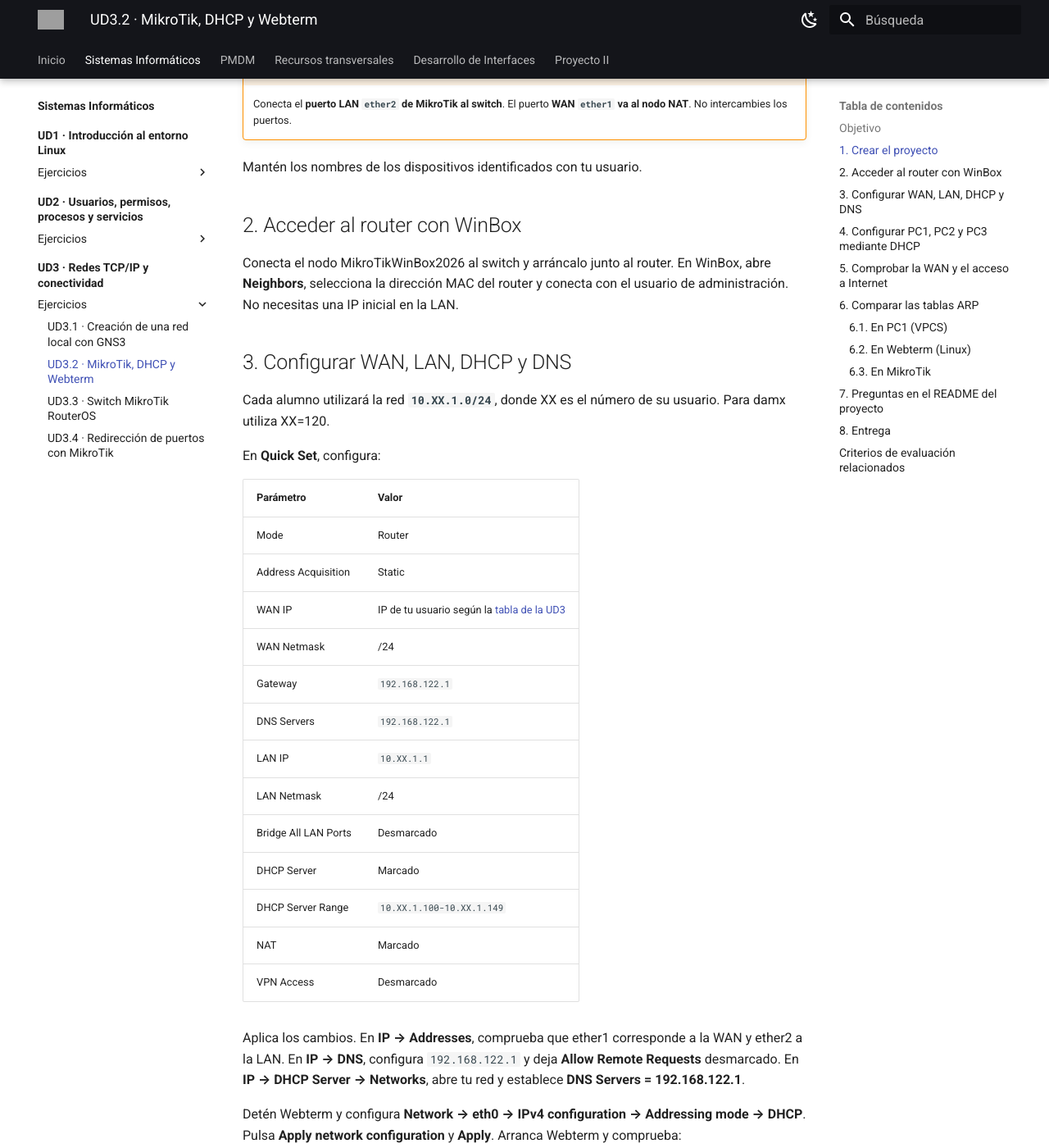
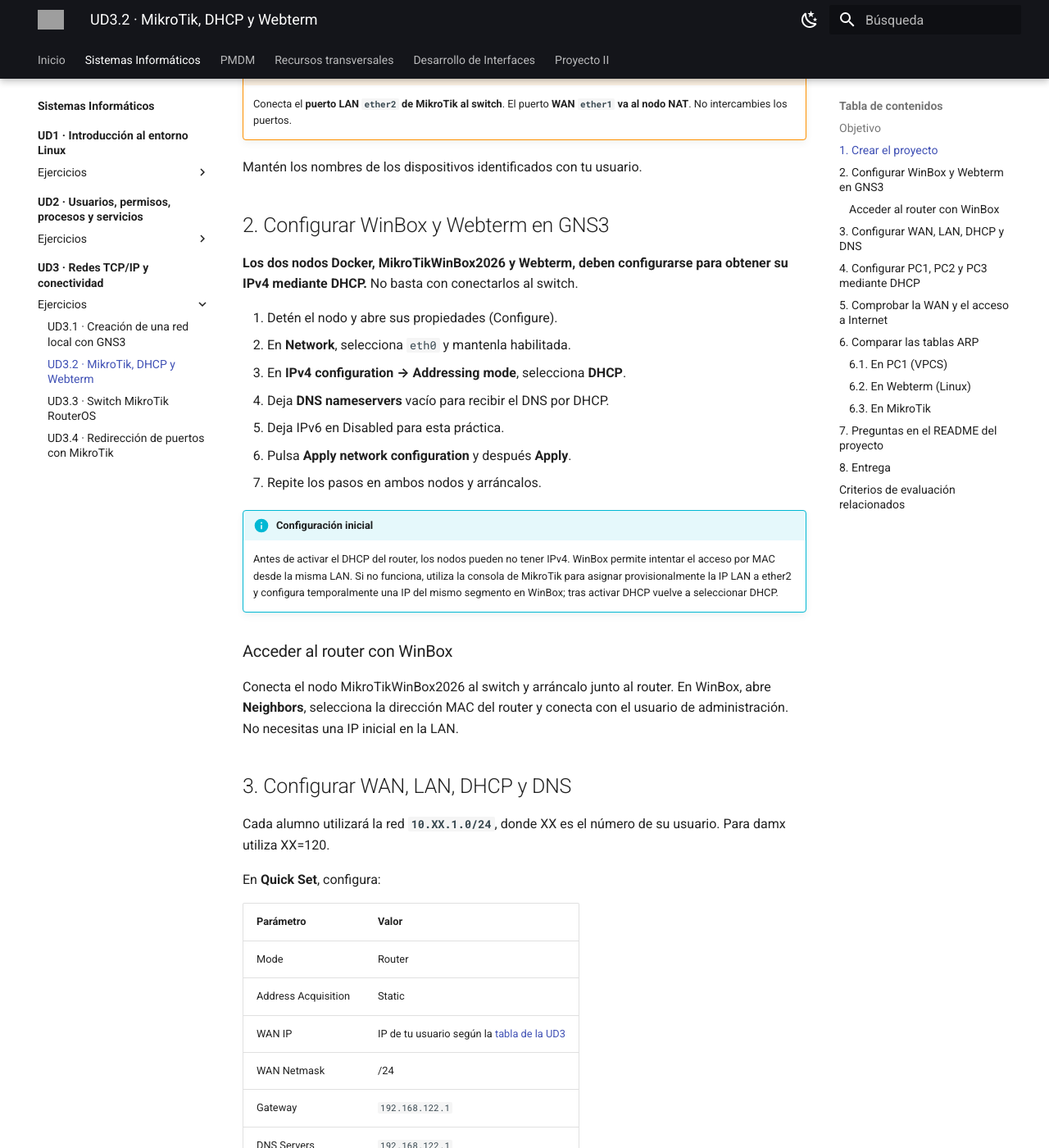
Before and after one commit to erciapps/web-home, an MkDocs documentation site: the page built from docs/si/ud3/ejercicios/ud3_2.md, in a window 1280 px wide and 1400 px high, scrolled down 1187 px. Shown: the whole window at 82% size. Built offline with MkDocs 1.6.1 and Material for MkDocs 9.7.7, drawn with Linux system fonts in a browser that asks for light colours; some of the changed text lies outside the part shown; grey boxes are pictures that could not be loaded.

Commit message:
UD3.2: aclarar DHCP en WinBox y Webterm y diagnostico de acceso

```diff
--- a/docs/si/ud3/ejercicios/ud3_2.md
+++ b/docs/si/ud3/ejercicios/ud3_2.md
@@ -7,7 +7,7 @@
 
 ## Objetivo
 
-Ampliar la red local de la UD3.1 añadiendo un **router MikroTik**, configurar el servicio **DHCP**, administrarlo mediante **WinBox** y utilizar Webterm para las comprobaciones y comparar las tablas ARP de los ordenadores y del router. Comprobar también la conexión entre la LAN e Internet.
+Ampliar la red local de la UD3.1 añadiendo un **router MikroTik**, configurar el servicio **DHCP**, administrarlo mediante **WinBox** y utilizar Webterm para las comprobaciones. Comparar las tablas ARP de los ordenadores y del router. Comprobar también la conexión entre la LAN e Internet.
 
 ## 1. Crear el proyecto
 
@@ -41,7 +41,22 @@ Realiza las conexiones de esta forma:
 
 Mantén los nombres de los dispositivos identificados con tu usuario.
 
-## 2. Acceder al router con WinBox
+## 2. Configurar WinBox y Webterm en GNS3
+
+**Los dos nodos Docker, MikroTikWinBox2026 y Webterm, deben configurarse para obtener su IPv4 mediante DHCP.** No basta con conectarlos al switch.
+
+1. Detén el nodo y abre sus propiedades (Configure).
+2. En **Network**, selecciona `eth0` y mantenla habilitada.
+3. En **IPv4 configuration → Addressing mode**, selecciona **DHCP**.
+4. Deja **DNS nameservers** vacío para recibir el DNS por DHCP.
+5. Deja IPv6 en Disabled para esta práctica.
+6. Pulsa **Apply network configuration** y después **Apply**.
+7. Repite los pasos en ambos nodos y arráncalos.
+
+!!! info "Configuración inicial"
+    Antes de activar el DHCP del router, los nodos pueden no tener IPv4. WinBox permite intentar el acceso por MAC desde la misma LAN. Si no funciona, utiliza la consola de MikroTik para asignar provisionalmente la IP LAN a ether2 y configura temporalmente una IP del mismo segmento en WinBox; tras activar DHCP vuelve a seleccionar DHCP.
+
+### Acceder al router con WinBox
 
 Conecta el nodo MikroTikWinBox2026 al switch y arráncalo junto al router. En WinBox, abre **Neighbors**, selecciona la dirección MAC del router y conecta con el usuario de administración. No necesitas una IP inicial en la LAN.
 
@@ -69,7 +84,7 @@ En **Quick Set**, configura:
 
 Aplica los cambios. En **IP → Addresses**, comprueba que ether1 corresponde a la WAN y ether2 a la LAN. En **IP → DNS**, configura `192.168.122.1` y deja **Allow Remote Requests** desmarcado. En **IP → DHCP Server → Networks**, abre tu red y establece **DNS Servers = 192.168.122.1**.
 
-Detén Webterm y configura **Network → eth0 → IPv4 configuration → Addressing mode → DHCP**. Pulsa **Apply network configuration** y **Apply**. Arranca Webterm y comprueba:
+Una vez activado el DHCP, reinicia WinBox y Webterm si no han obtenido dirección. Puedes conectarte al router por su IP LAN `10.XX.1.1` desde WinBox. Comprueba desde la terminal de Webterm:
 
 ~~~bash
 ip addr
@@ -77,7 +92,7 @@ ip route
 cat /etc/resolv.conf
 ~~~
 
-El DNS recibido debe ser `192.168.122.1`.
+El DNS recibido debe ser `192.168.122.1`. Comprueba en **IP → DHCP Server → Leases** que WinBox y Webterm han obtenido una dirección.
 
 ## 4. Configurar PC1, PC2 y PC3 mediante DHCP
 
@@ -176,7 +192,7 @@ El README utiliza **Markdown**. Comprueba que los cambios están guardados antes
 
 Comprueba que:
 
-- Los tres VPCS y Webterm están conectados al switch.
+- Los tres VPCS, Webterm y WinBox están conectados al switch; los dos nodos Docker están configurados por DHCP.
 - MikroTik tiene su **LAN en `10.XX.1.1/24`** y conserva la IP de su WAN.
 - El servidor DHCP asigna direcciones del rango indicado.
 - Puedes administrar MikroTik desde el nodo WinBox y Webterm recibe el DNS correcto.
```
Also changed, not shown: other parts of docs/si/ud3/ejercicios/ud3_2.md (+1 -0 lines).
